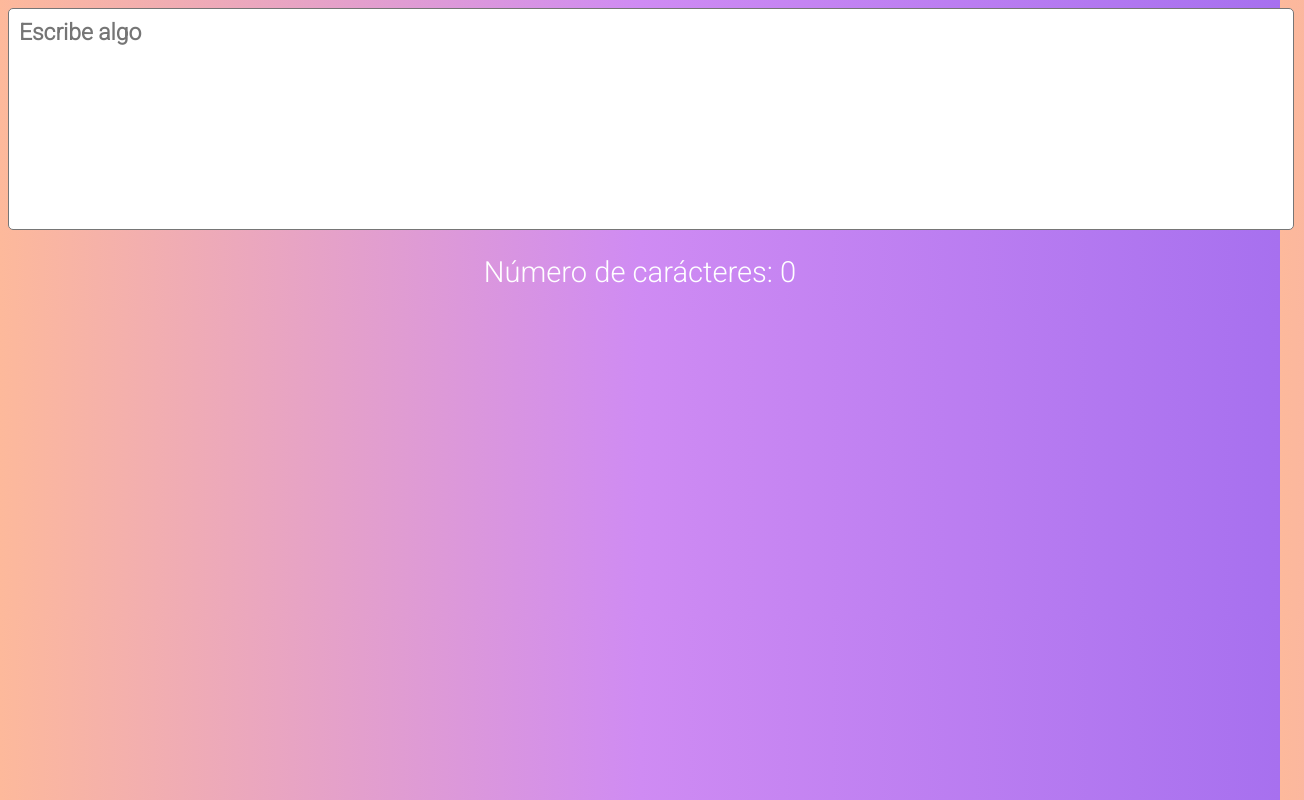
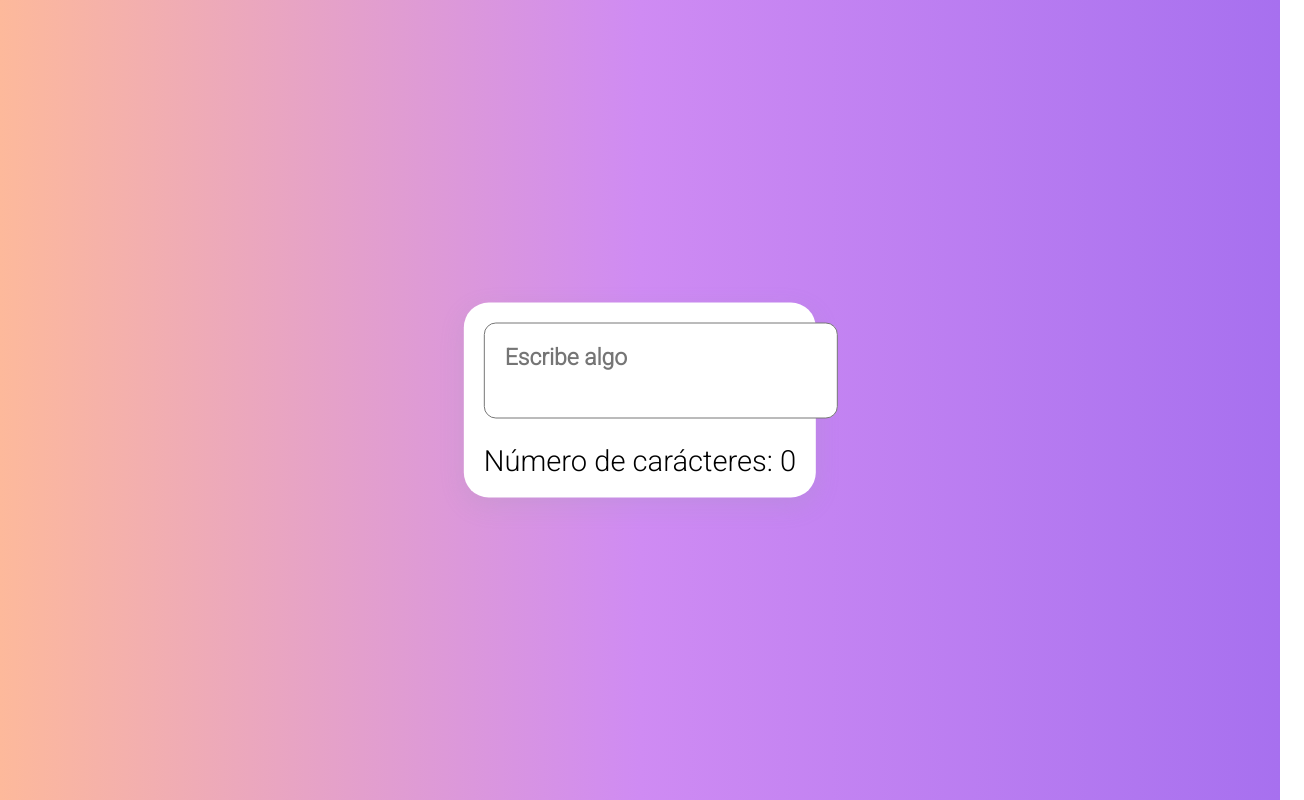
Before and after one commit to hernandoabella/contador-de-caracteres, a plain HTML site: page index.html in a window 1280 px wide. Shown: the whole page, 1304 px wide, since content can reach past the window. Drawn offline with Linux system fonts and the light colour scheme.

Commit message:
Update style.css

```diff
--- a/style.css
+++ b/style.css
@@ -1,43 +1,41 @@
 @import url('https://fonts.googleapis.com/css2?family=Roboto:wght@300&display=swap');
 
-*{
+* {
   font-family: 'Roboto', sans-serif;
 }
 
-body{
+body {
   font-size: 1.3em;
-  background: #A770EF;  /* fallback for old browsers */
-  background: -webkit-linear-gradient(to right, #FDB99B, #CF8BF3, #A770EF);  /* Chrome 10-25, Safari 5.1-6 */
-  background: linear-gradient(to right, #FDB99B, #CF8BF3, #A770EF); /* W3C, IE 10+/ Edge, Firefox 16+, Chrome 26+, Opera 12+, Safari 7+ */
-
-
+  background: #A770EF;
+  /* fallback for old browsers */
+  background: -webkit-linear-gradient(to right, #FDB99B, #CF8BF3, #A770EF);
+  /* Chrome 10-25, Safari 5.1-6 */
+  background: linear-gradient(to right, #FDB99B, #CF8BF3, #A770EF);
+  /* W3C, IE 10+/ Edge, Firefox 16+, Chrome 26+, Opera 12+, Safari 7+ */
 }
 
-.contenedor{
+.container {
   padding: 20px;
   border-radius: 25px;
-  width: 500px;
   position: absolute;
   top: 50%;
   left: 50%;
   transform: translate(-50%, -50%);
+  background: #ffffff;
+  box-shadow: rgba(149, 157, 165, 0.2) 0px 8px 24px;
 }
 
-#cadena{
-  padding: 10px;
+#cadena {
+  padding: 20px;
   width: 100%;
-  height: 200px;
-  border-radius: 5px;
-  margin-right: 10px;
+  border-radius: 12px;
   font-weight: bold;
   resize: none;
-  color: #000;
+  color: #333;
   font-size: 1.1em;
 }
 
-#salida{
-  margin: 20px;
-  text-align: center;
+#salida {
   font-size: 1.4em;
-  color: #fff;
+  padding: 20px 0px 0px 0px;
 }
```
